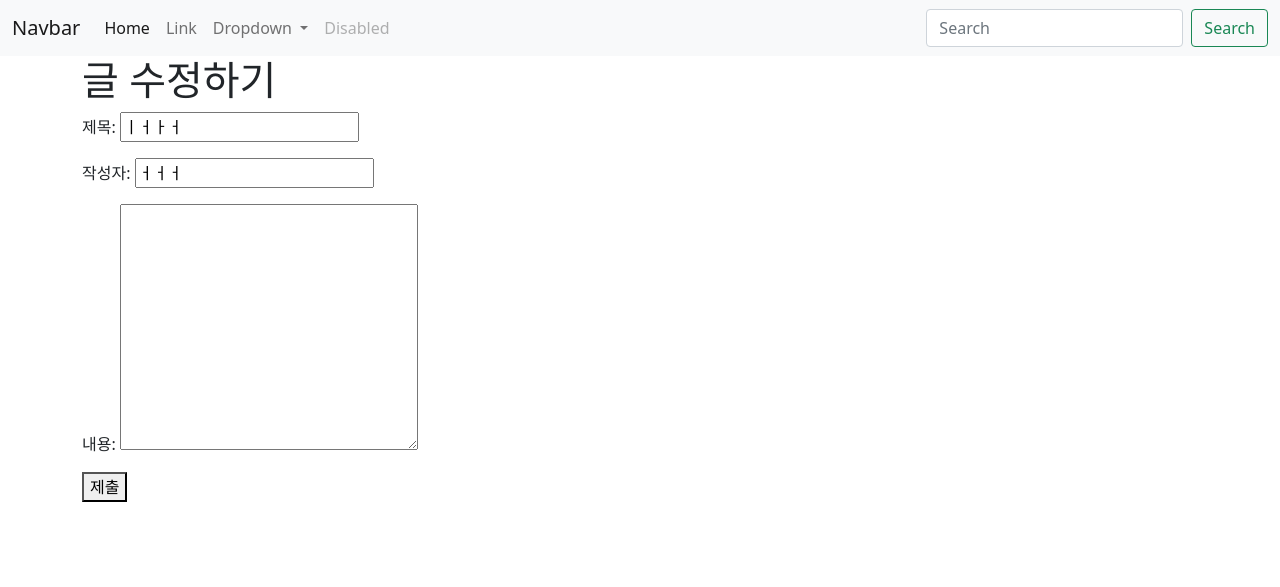
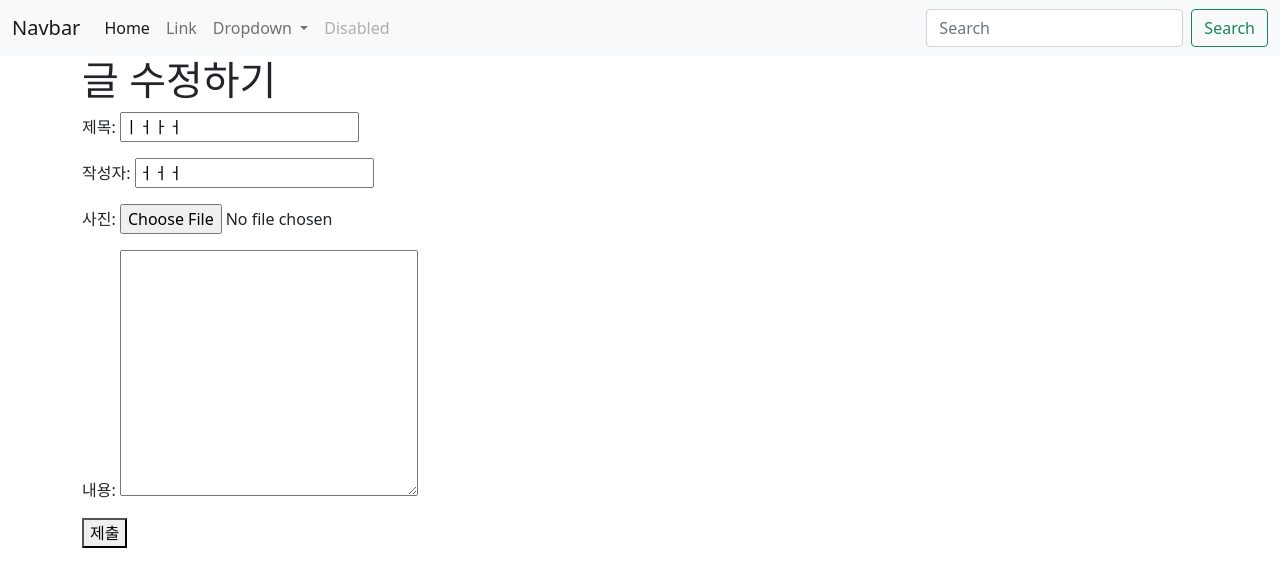
Before and after one commit to du-sal/task3, a Django app: page /edit/3 in a window 1280 px wide. Shown: the top 587 px of the page. Run offline with Django 4.2, Linux system fonts and the light colour scheme; data comes from the database, SQL or seed files in the repository; both versions use the stored data as it was after the commit.

Commit message:
update,delete,medi1

```diff
--- a/main/templates/main/edit.html
+++ b/main/templates/main/edit.html
@@ -8,6 +8,7 @@
         {%csrf_token%}
         <p>제목: <input type="text" name="title" value="{{post.title}}"></p>
         <p>작성자: <input type="text" name="writer" value="{{post.writer}}"></p>
+        <p>사진: <input type = "file" name="image"></p>
         <p>내용: <textarea type="text" name="body" id="" cols="30" rows="10" {{post.body}}></textarea></p>
         <button type="submit">제출</button>
     </form>
```
Also changed, not shown: db.sqlite3.
